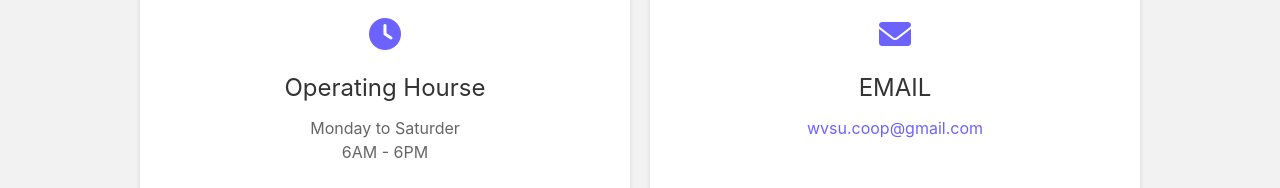
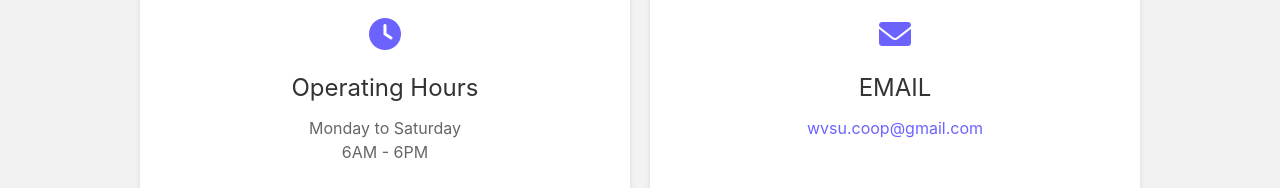
Before and after one commit to jayyy404/Static-Website, a React (Create React App) app: page /contact-us in a window 1280 px wide. Shown: the part 612-800 px from the top of the page. Built offline with nearby package versions, Linux system fonts and the light colour scheme.

Commit message:
fixed typo on contacts

```diff
--- a/src/components/ContactUs.js
+++ b/src/components/ContactUs.js
@@ -25,8 +25,8 @@ const ContactUs = () => {
 
         <div className="contact-box">
           <i className="fas fa-clock"></i>
-          <h3>Operating Hourse</h3>
-          <p> Monday to Saturder <br /> 6AM - 6PM</p>
+          <h3>Operating Hours</h3>
+          <p> Monday to Saturday <br /> 6AM - 6PM</p>
         </div>
 
         <div className="contact-box">
```
